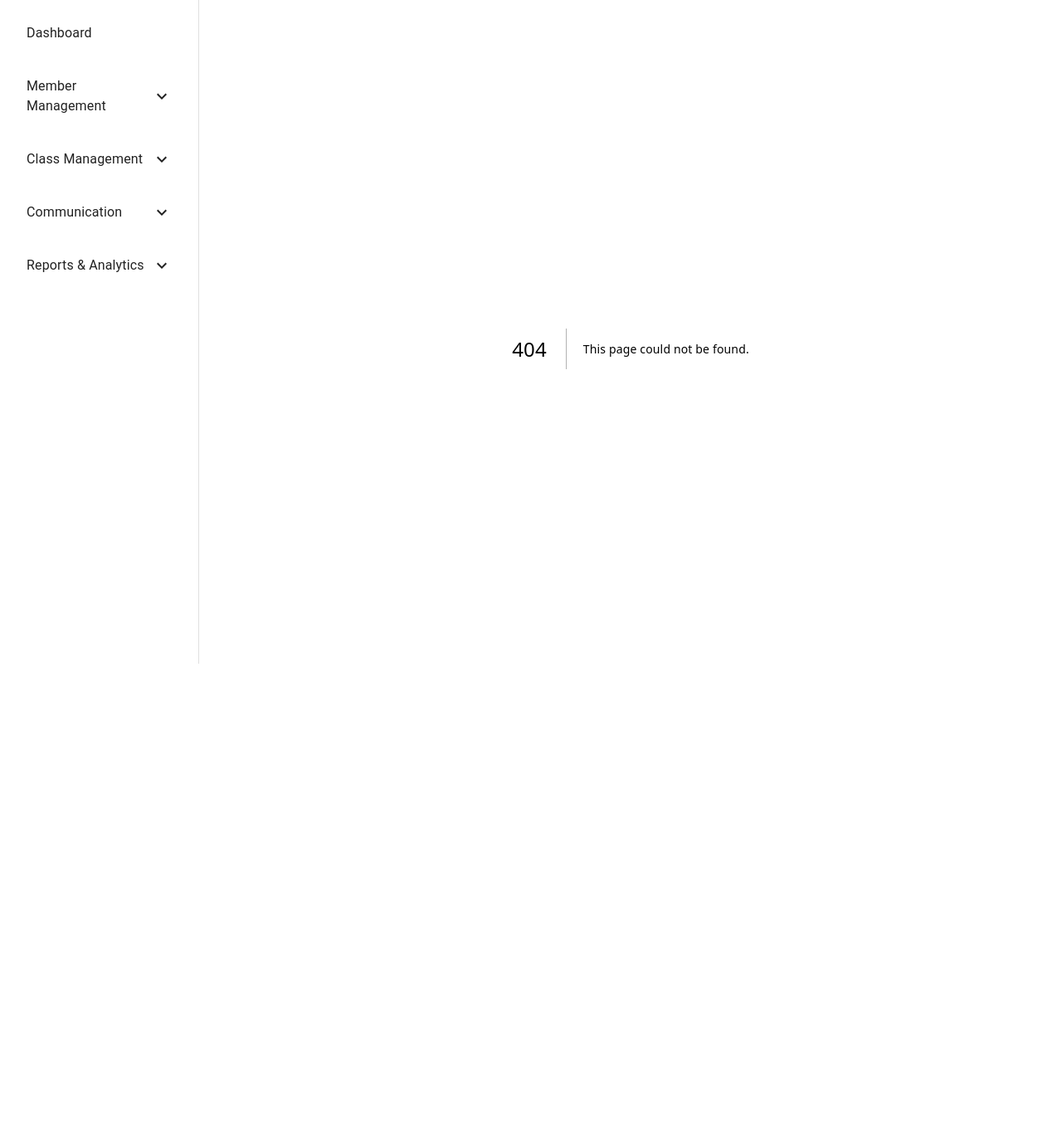
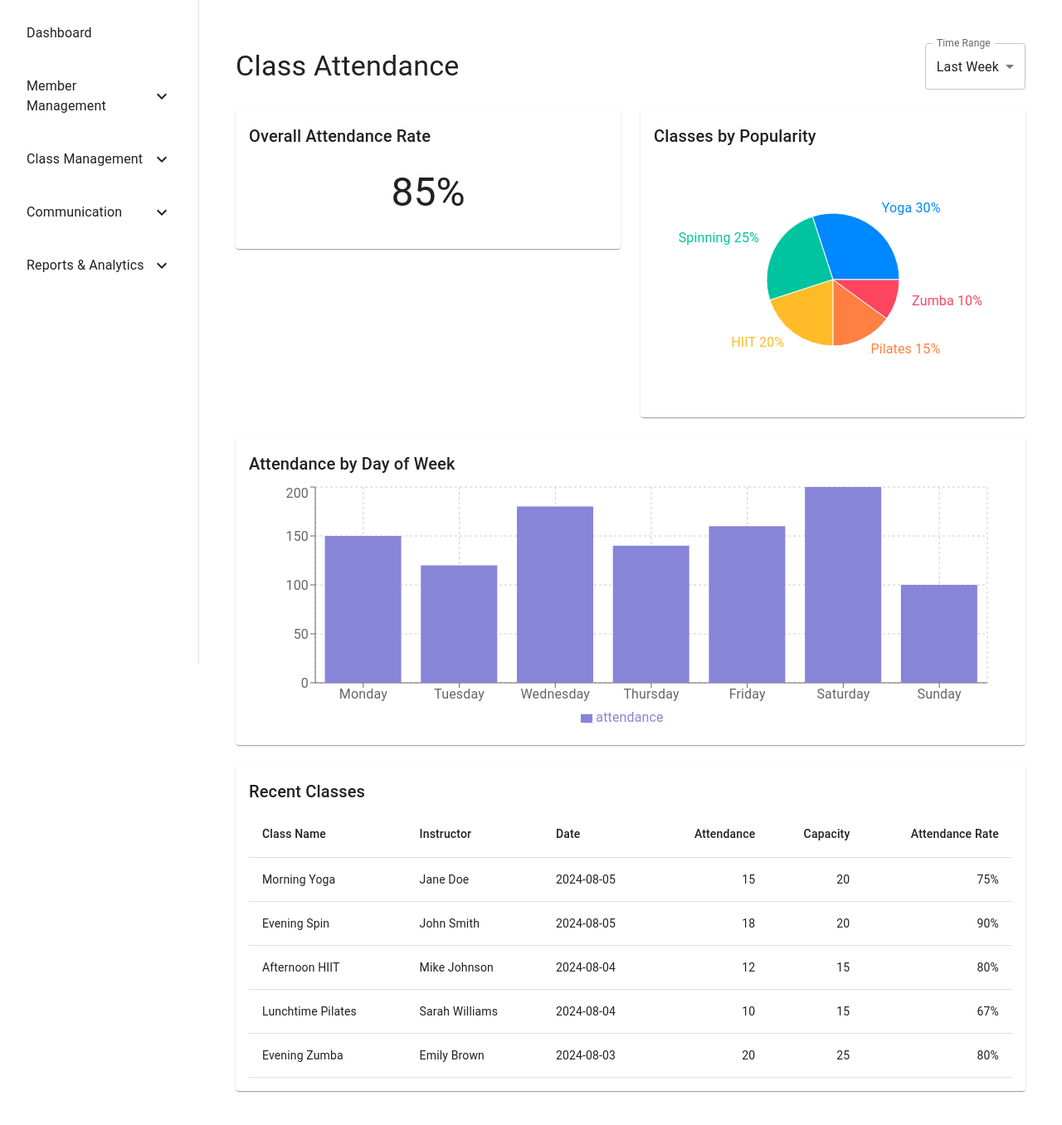
Before and after one commit to HanifCarroll/gym-management-client, a Next.js app: page /reports/classes in a window 1280 px wide. Before the commit this address had no page. Shown: the top 1356 px of the page at 83% size. Before the commit the page ends 840 px from the top, so only its background shows below. Built offline with nearby package versions, Linux system fonts and the light colour scheme.

Commit message:
Add classes report page

```diff
--- /dev/null
+++ b/src/app/reports/classes/page.tsx
@@ -0,0 +1,189 @@
+'use client';
+
+import React, { useState, useEffect } from 'react';
+import {
+  Container,
+  Typography,
+  Grid,
+  Paper,
+  Table,
+  TableBody,
+  TableCell,
+  TableContainer,
+  TableHead,
+  TableRow,
+  FormControl,
+  InputLabel,
+  Select,
+  MenuItem,
+  SelectChangeEvent,
+} from '@mui/material';
+import { BarChart, Bar, XAxis, YAxis, CartesianGrid, Tooltip, Legend, ResponsiveContainer, PieChart, Pie, Cell } from 'recharts';
+
+// Mock data for demonstration purposes
+const mockAttendanceData = {
+  overallAttendance: 85, // percentage
+  classesByPopularity: [
+    { name: 'Yoga', attendance: 120 },
+    { name: 'Spinning', attendance: 100 },
+    { name: 'HIIT', attendance: 80 },
+    { name: 'Pilates', attendance: 60 },
+    { name: 'Zumba', attendance: 40 },
+  ],
+  attendanceByDayOfWeek: [
+    { day: 'Monday', attendance: 150 },
+    { day: 'Tuesday', attendance: 120 },
+    { day: 'Wednesday', attendance: 180 },
+    { day: 'Thursday', attendance: 140 },
+    { day: 'Friday', attendance: 160 },
+    { day: 'Saturday', attendance: 200 },
+    { day: 'Sunday', attendance: 100 },
+  ],
+  recentClasses: [
+    { id: 1, name: 'Morning Yoga', instructor: 'Jane Doe', date: '2024-08-05', attendance: 15, capacity: 20 },
+    { id: 2, name: 'Evening Spin', instructor: 'John Smith', date: '2024-08-05', attendance: 18, capacity: 20 },
+    { id: 3, name: 'Afternoon HIIT', instructor: 'Mike Johnson', date: '2024-08-04', attendance: 12, capacity: 15 },
+    { id: 4, name: 'Lunchtime Pilates', instructor: 'Sarah Williams', date: '2024-08-04', attendance: 10, capacity: 15 },
+    { id: 5, name: 'Evening Zumba', instructor: 'Emily Brown', date: '2024-08-03', attendance: 20, capacity: 25 },
+  ],
+};
+
+const COLORS = ['#0088FE', '#00C49F', '#FFBB28', '#FF8042', '#FF4560'];
+
+const ClassAttendancePage: React.FC = () => {
+  const [attendanceData, setAttendanceData] = useState(mockAttendanceData);
+  const [timeRange, setTimeRange] = useState('week');
+
+  useEffect(() => {
+    // In a real application, you would fetch attendance data from your backend here
+    // setAttendanceData(fetchedAttendanceData);
+  }, [timeRange]);
+
+  const handleTimeRangeChange = (event: SelectChangeEvent) => {
+    setTimeRange(event.target.value as string);
+  };
+
+  return (
+    <Container maxWidth="lg" sx={{ mt: 4, mb: 4 }}>
+      <Grid container spacing={3} alignItems="center" sx={{ mb: 3 }}>
+        <Grid item xs>
+          <Typography variant="h4">
+            Class Attendance
+          </Typography>
+        </Grid>
+        <Grid item>
+          <FormControl sx={{ minWidth: 120 }}>
+            <InputLabel id="time-range-select-label">Time Range</InputLabel>
+            <Select
+              labelId="time-range-select-label"
+              id="time-range-select"
+              value={timeRange}
+              label="Time Range"
+              onChange={handleTimeRangeChange}
+            >
+              <MenuItem value="week">Last Week</MenuItem>
+              <MenuItem value="month">Last Month</MenuItem>
+              <MenuItem value="quarter">Last Quarter</MenuItem>
+            </Select>
+          </FormControl>
+        </Grid>
+      </Grid>
+
+      <Grid container spacing={3}>
+        <Grid item xs={12} md={6}>
+          <Paper sx={{ p: 2 }}>
+            <Typography variant="h6" gutterBottom>
+              Overall Attendance Rate
+            </Typography>
+            <Typography variant="h3" align="center" sx={{ my: 3 }}>
+              {attendanceData.overallAttendance}%
+            </Typography>
+          </Paper>
+        </Grid>
+        <Grid item xs={12} md={6}>
+          <Paper sx={{ p: 2 }}>
+            <Typography variant="h6" gutterBottom>
+              Classes by Popularity
+            </Typography>
+            <ResponsiveContainer width="100%" height={300}>
+              <PieChart>
+                <Pie
+                  data={attendanceData.classesByPopularity}
+                  cx="50%"
+                  cy="50%"
+                  labelLine={false}
+                  outerRadius={80}
+                  fill="#8884d8"
+                  dataKey="attendance"
+                  label={({ name, percent }) => `${name} ${(percent * 100).toFixed(0)}%`}
+                >
+                  {attendanceData.classesByPopularity.map((entry, index) => (
+                    <Cell key={`cell-${index}`} fill={COLORS[index % COLORS.length]} />
+                  ))}
+                </Pie>
+                <Tooltip />
+              </PieChart>
+            </ResponsiveContainer>
+          </Paper>
+        </Grid>
+        <Grid item xs={12}>
+          <Paper sx={{ p: 2 }}>
+            <Typography variant="h6" gutterBottom>
+              Attendance by Day of Week
+            </Typography>
+            <ResponsiveContainer width="100%" height={300}>
+              <BarChart
+                data={attendanceData.attendanceByDayOfWeek}
+                margin={{ top: 5, right: 30, left: 20, bottom: 5 }}
+              >
+                <CartesianGrid strokeDasharray="3 3" />
+                <XAxis dataKey="day" />
+                <YAxis />
+                <Tooltip />
+                <Legend />
+                <Bar dataKey="attendance" fill="#8884d8" />
+              </BarChart>
+            </ResponsiveContainer>
+          </Paper>
+        </Grid>
+        <Grid item xs={12}>
+          <Paper sx={{ p: 2 }}>
+            <Typography variant="h6" gutterBottom>
+              Recent Classes
+            </Typography>
+            <TableContainer>
+              <Table>
+                <TableHead>
+                  <TableRow>
+                    <TableCell>Class Name</TableCell>
+                    <TableCell>Instructor</TableCell>
+                    <TableCell>Date</TableCell>
+                    <TableCell align="right">Attendance</TableCell>
+                    <TableCell align="right">Capacity</TableCell>
+                    <TableCell align="right">Attendance Rate</TableCell>
+                  </TableRow>
+                </TableHead>
+                <TableBody>
+                  {attendanceData.recentClasses.map((classItem) => (
+                    <TableRow key={classItem.id}>
+                      <TableCell>{classItem.name}</TableCell>
+                      <TableCell>{classItem.instructor}</TableCell>
+                      <TableCell>{classItem.date}</TableCell>
+                      <TableCell align="right">{classItem.attendance}</TableCell>
+                      <TableCell align="right">{classItem.capacity}</TableCell>
+                      <TableCell align="right">
+                        {((classItem.attendance / classItem.capacity) * 100).toFixed(0)}%
+                      </TableCell>
+                    </TableRow>
+                  ))}
+                </TableBody>
+              </Table>
+            </TableContainer>
+          </Paper>
+        </Grid>
+      </Grid>
+    </Container>
+  );
+};
+
+export default ClassAttendancePage;
```
